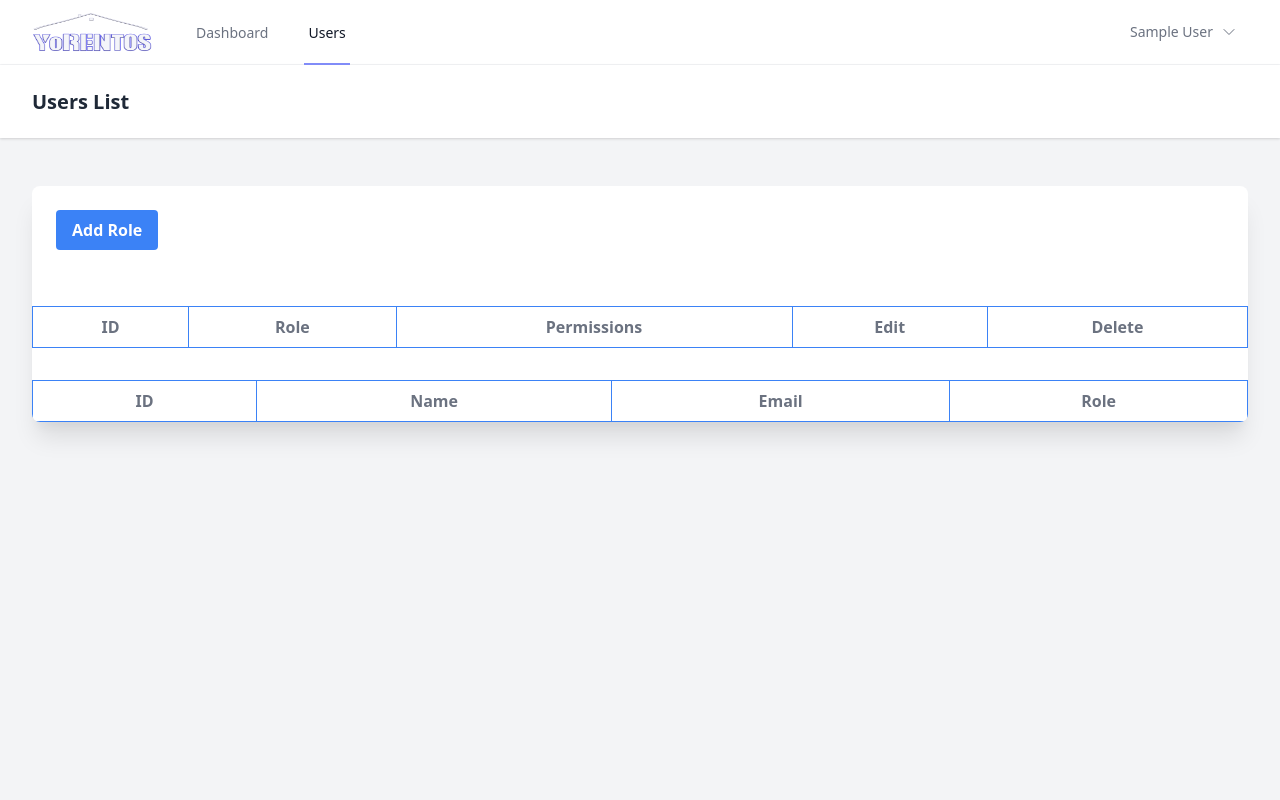
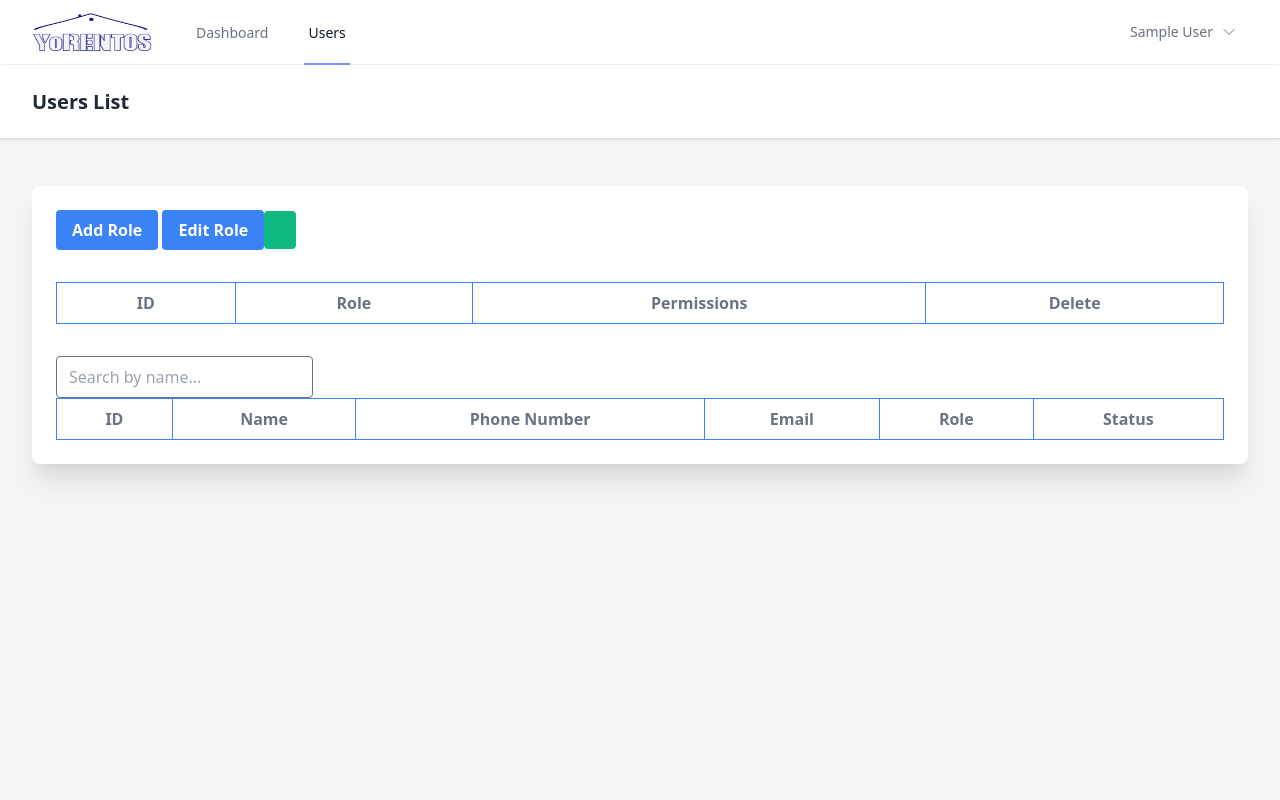
Before and after one commit to Eluk-Samuel-Kiira/YoRentos, a Laravel app: page /users-index-page in a window 1280 px wide. Run offline with Laravel 10, Linux system fonts and the light colour scheme; a user stored in the database is signed in; data comes from the database, SQL or seed files in the repository; tables that the repository leaves empty hold one stand-in row (values such as "Sample post"); lists and menus that the app fills with data are empty; style sheets or scripts are compiled from the project's sources; parts of the project's set-up code (start-up, migrations or seed data) failed here and were passed over; some libraries are stand-ins or nearby versions.

Commit message:
user crude - roles and permissions

```diff
--- a/app/Http/Controllers/UserController.php
+++ b/app/Http/Controllers/UserController.php
@@ -30,7 +30,8 @@ class UserController extends Controller
     public function userIndex()
     {
         $permissions = Permission::whereNot('name', 'manage all')->get();
-        return view('users.index', compact('permissions'));
+        $roles = Role::whereNot('name', 'Admin')->get();
+        return view('users.index', compact('permissions','roles'));
     }
 
     public function userRoles()
@@ -43,7 +44,7 @@ class UserController extends Controller
 
     public function userDetails()
     {
-        $users = User::where('status', 1)->latest()->get();
+        $users = User::latest()->get();
         $roles = Role::with('permissions')->get();
 
         return response()->json([
@@ -52,9 +53,15 @@ class UserController extends Controller
         ]);
     }
 
-    public function userPermissions()
+    public function editRolePermission(Request $request)
     {
-        //
+        $roleName = $request->role;
+        $permissions = $request->permissions;
+
+        // Create a new role and permissions
+        $userRole = Role::where('name', $roleName)->first();
+        $userRole->syncPermissions($permissions);
+        return redirect()->route('user')->with('success', 'Role edited successfully');
     }
 
     public function createColesAndPermissions(Request $request)
@@ -76,4 +83,42 @@ class UserController extends Controller
         }
 
     }
+
+    public function changeRole(Request $request)
+    {
+        $roleName = $request->newRole;
+        $user_id = $request->user;
+
+        User::where('id', $user_id)->whereNot('role', 'Admin')->update(['role' => $roleName]);
+        return redirect()->route('user')->with('success', 'Role changed successfully');
+    }
+
+    public function changeStatus($id)
+    {
+        $user = User::where('id', $id)->whereNotIn('role', ['Admin'])->first();
+
+        if ($user) {
+            if ($user->status == 1) {
+                $user->where('id', $id)->update(['status' => 0]);
+            } else {
+                $user->where('id', $id)->update(['status' => 1]);
+            }
+
+            return redirect()->route('user')->with('success', 'User Status Changed successfully');
+        } else {
+            return redirect()->route('user')->with('error', 'User Not found or an Admin');
+        }
+    }
+
+    public function deleteRole($role_id)
+    {
+        $role = Role::where('id', $role_id)->whereNotIn('name', ['Admin','Landlord','Broker','Client'])->first();
+        if ($role) {
+            $role->delete();
+
+            return redirect()->route('user')->with('success', 'Role DELETED successfully');
+        } else {
+            return redirect()->route('user')->with('error', 'Role Not found or an undeletable');
+        }
+    }
 }
--- a/resources/views/users/create-role.blade.php
+++ b/resources/views/users/create-role.blade.php
@@ -2,7 +2,7 @@
     <div class="modal-content bg-white w-2/3 mx-auto my-10 p-4 relative sm:rounded-lg">
         <!-- Close button -->
         <span id="closeRoleModal" class="cursor-pointer absolute top-0 right-0 p-2 bg-red-500 hover:bg-red-700 text-white rounded">
-            &times;
+            &times; close
         </span>
         <!-- Form content -->
         <h6 class="font-semibold text-xl text-gray-800 leading-tight">
--- /dev/null
+++ b/resources/views/users/edit-role.blade.php
@@ -0,0 +1,50 @@
+<div id="editRole" class="modal auto hidden inset-0 z-50 overflow-auto bg-black bg-opacity-50 flex">
+    <div class="modal-content bg-white w-2/3 mx-auto my-10 p-4 relative sm:rounded-lg">
+        <!-- Close button -->
+        <span id="closeEdit" class="cursor-pointer absolute top-0 right-0 p-2 bg-red-500 hover:bg-red-700 text-white rounded">
+            &times;Close
+        </span>
+        <!-- Form content -->
+        <h6 class="font-semibold text-xl text-gray-800 leading-tight">
+            {{ __('Edit a Role and give it Permissions') }}
+        </h6>
+        <form method="POST" action="{{ route('edit.role') }}">
+            @csrf
+            <div class="mt-4">
+                <x-label for="role" value="{{ __('Role Name') }}" class="font-semibold text-xl"/>
+                <select id="role" class="w-full font-medium py-2 rounded text-gray-700" name="role" required>
+                    <option class="block mt-1 w-full" value="">Select Role</option>
+                    @foreach ($roles as $role)
+                        <option class="block mt-1 w-full" value="{{ $role->name }}">{{ $role->name }}</option>
+                    @endforeach
+                </select>
+            </div>
+
+            <div class="mt-4">
+                <x-label for="permissions" value="{{ __('Permissions') }}" class="font-semibold text-xl"/>
+                <div>
+                    @foreach($permissions as $permission)
+                        <input type="checkbox" id="permission{{ $permission->name }}" name="permissions[]" value="{{ $permission->name }}" class="mr-2">
+                        <label for="permission{{ $permission->name }}" class="text-sm">{{ $permission->name }}</label>
+                        <br>
+                    @endforeach
+                </div>
+            </div>
+            <x-button class="mt-8">
+                {{ __('Save') }}
+            </x-button>
+            </div>
+        </form>
+    </div>
+</div>
+
+<script>
+    // JavaScript to handle opening and closing the modal
+    document.getElementById('editRoleModal').onclick = function () {
+        document.getElementById('editRole').classList.remove('hidden');
+    };
+
+    document.getElementById('closeEdit').onclick = function () {
+        document.getElementById('editRole').classList.add('hidden');
+    };
+</script>
--- a/resources/views/users/index.blade.php
+++ b/resources/views/users/index.blade.php
@@ -12,7 +12,11 @@
                     <button id="openRoleModal" class="bg-blue-500 hover:bg-blue-700 text-white font-bold py-2 px-4 rounded">
                         Add Role
                     </button>
-                    <h5>
+                    <button id="editRoleModal" class="bg-blue-500 hover:bg-blue-700 text-white font-bold py-2 px-4 rounded">
+                        Edit Role
+                    </button>
+                    <span id="user-count" class="bg-green-500 text-white font-bold py-2 px-4 rounded"></span>
+                    <h4>
                         @if(session('error'))
                             <span class="bg-red-500 text-white rounded">
                                 {{ session('error') }}
@@ -23,38 +27,43 @@
                                 {{ session('success') }}
                             </span>
                         @endif
-                    </h5>
-                    @include('users.create-role')
-
+                    </h4>
+                    <div class="table-responsive" style="overflow-x: auto;">
                         <div class="container mx-auto mt-8">
                             <table class="min-w-full border border-blue-500 text-gray-500">
+                                @include('users.create-role')
+                                @include('users.edit-role')
                                 <thead>
                                     <tr>
                                         <th class="py-2 px-4 border border-blue-500">ID</th>
                                         <th class="py-2 px-4 border border-blue-500">Role</th>
                                         <th class="py-2 px-4 border border-blue-500">Permissions</th>
-                                    <th class="py-2 px-4 border border-blue-500">Edit</th>
                                         <th class="py-2 px-4 border border-blue-500">Delete</th>
                                     </tr>
                                 </thead>
                                 <tbody id="role-list">
-
                                 </tbody>
                             </table>
                         </div>
+                    </div>
+                    <div class="table-responsive" style="overflow-x: auto;">
                         <div class="container mx-auto mt-8">
+                            <input class="rounded" type="text" id="searchInput" placeholder="Search by name..." onkeyup="searchUsers()">
                             <table class="min-w-full border border-blue-500 text-gray-500">
                                 <thead>
                                     <tr>
                                         <th class="py-2 px-4 border border-blue-500">ID</th>
                                         <th class="py-2 px-4 border border-blue-500">Name</th>
+                                        <th class="py-2 px-4 border border-blue-500">Phone Number</th>
                                         <th class="py-2 px-4 border border-blue-500">Email</th>
                                         <th class="py-2 px-4 border border-blue-500">Role</th>
+                                        <th class="py-2 px-4 border border-blue-500">Status</th>
                                     </tr>
                                 </thead>
                                 <tbody id="user-list">
                                 </tbody>
                             </table>
+                        </div>
                     </div>
                 </div>
             </div>
@@ -84,17 +93,44 @@
             userList.empty(); // Clear existing content
             // Loop through the users and append them to the table
             users.forEach(function(user) {
+            var csrfToken = document.querySelector('meta[name="csrf-token"]').getAttribute('content');
+
             var userRow =  '<tr>' +
                                 '<td class="py-2 px-4 border-b border-r">' + user.id + '</td>' +
                                 '<td class="py-2 px-4 border-b border-r">' + user.name + '</td>' +
+                                '<td class="py-2 px-4 border-b border-r">' + user.phone_number + '</td>' +
                                 '<td class="py-2 px-4 border-b border-r">' + user.email + '</td>' +
-                                    '<td class="py-2 px-4 border-b">' + user.role + '</td>' +
+                                '<td class="py-2 px-3 border-b border-r">' +
+                                    '<form id="changeRoleForm" method="POST" action="{{ route('change.role') }}">' +
+                                        '<input type="hidden" name="_token" value="' + csrfToken + '">' +
+                                        '<span class="py-1 px-2 bg-green-500 text-white rounded mr-6">' + user.role +'</span> ' +
+                                        '<input type="hidden" name="user" value="'+user.id+'">'+
+                                        '<select id="newRole" name="newRole" class="rounded" required>' +
+                                            '<option class="block mt-1 w-full" value="">Change</option>'+
+                                            @foreach ($roles as $role)
+                                                '<option class="block mt-1 w-full" value="{{ $role->name }}">{{ $role->name }}</option>'+
+                                            @endforeach
+                                        '</select>' +
+                                        '<input type="submit" value="Change" class="px-1 bg-blue-300 text-white rounded hover:bg-blue-500">' +
+                                    '</form>' +
+                                '</td>' +
+                                '<td class="py-2 px-3 border-b">' +
+                                    '<a href="/change-status/' + user.id + '" class="py-1 px-2 ' + (user.status == 1 ? 'bg-green-300' : 'bg-red-300') + ' text-white rounded hover:' + (user.status == 1 ? 'bg-green-500' : 'bg-red-500') + '">' +
+                                        (user.status == 1 ? 'Active' : 'Inactive') +
+                                    '</a>' +
+                                '</td>'
                             '</tr>';
                 userList.append(userRow);
             });
+
+            // Get the table element where users are displayed
+            var userList = document.getElementById('user-list').getElementsByTagName('tr').length;
+            var userCountElement = document.getElementById('user-count');
+            userCountElement.textContent = 'Total Users: ' + userList;
+
         }
 
-        // Function to display users
+        // Function to display user roles
         function displayRoles(roles) {
             var roleList = $('#role-list');
             roleList.empty(); // Clear existing content
@@ -106,15 +142,35 @@
                                     '<td class="py-2 px-4 border-b border-r">' + role.id + '</td>' +
                                     '<td class="py-2 px-4 border-b border-r">' + role.name + '</td>' +
                                     '<td class="py-2 px-4 border-b border-r">' + permissionNames + '</td>' +
-                                    '<td class="py-2 px-3 border-b border-r">' +
-                                        '<button class = "py-1 px-2 bg-blue-300  text-white rounded hover:bg-blue-500">' + 'Edit' +'</button>' +
-                                    '</td>' +
                                     '<td class="py-2 px-3 border-b">' +
-                                        '<button class = "py-1 px-2 bg-red-300  text-white rounded hover:bg-red-500">' + 'Delete' +'</button>' +
-                                    '</td>' +
+                                        '<a href="/delete-role/' + role.id + '" class="py-1 px-2 bg-red-300 text-white rounded hover:bg-red-500">' +
+                                            'Delete' +
+                                        '</a>' +
+                                    '</td>'
                                 '</tr>';
                 roleList.append(roleRow);
             });
         }
     });
+
+    // Function to filter users based on search term
+    function searchUsers() {
+        var input = document.getElementById('searchInput');
+        var filter = input.value.toUpperCase();
+        var users = document.getElementById('user-list').getElementsByTagName('tr');
+
+        // Loop through all table rows and hide those that don't match the search query
+        for (var i = 0; i < users.length; i++) {
+            var nameColumn = users[i].getElementsByTagName('td')[1]; // Assuming name is in the second column
+            if (nameColumn) {
+                var nameValue = nameColumn.textContent || nameColumn.innerText;
+                if (nameValue.toUpperCase().indexOf(filter) > -1) {
+                    users[i].style.display = '';
+                } else {
+                    users[i].style.display = 'none';
+                }
+            }
+        }
+    }
+
 </script>
--- a/routes/web.php
+++ b/routes/web.php
@@ -18,7 +18,7 @@ Route::get('/', function () {
     return view('landing_page.home');
 });
 
-Route::get('/all-role',[UserController::class, 'userRoles'])->name('user.roles');
+// Route::get('/all-role',[UserController::class, 'userRoles'])->name('user.roles');
 
 
 
@@ -41,4 +41,10 @@ Route::middleware([
 
     Route::get('/users-permissions',[UserController::class, 'userPermissions'])->name('user.permissions');
     Route::post('/role', [UserController::class, 'createColesAndPermissions'])->name('create.role');
+    Route::post('/role-permission', [UserController::class, 'editRolePermission'])->name('edit.role');
+    Route::post('/role-change', [UserController::class, 'changeRole'])->name('change.role');
+    Route::get('/change-status/{id}', [UserController::class, 'changeStatus']);
+    Route::get('/delete-role/{role_id}', [UserController::class, 'deleteRole']);
+
+
 });
```
Also changed, not shown: public/favicon.ico, public/frontend/images/dev.png, public/frontend/images/logo.png. Lines whose indentation alone changed are shown as unchanged.
